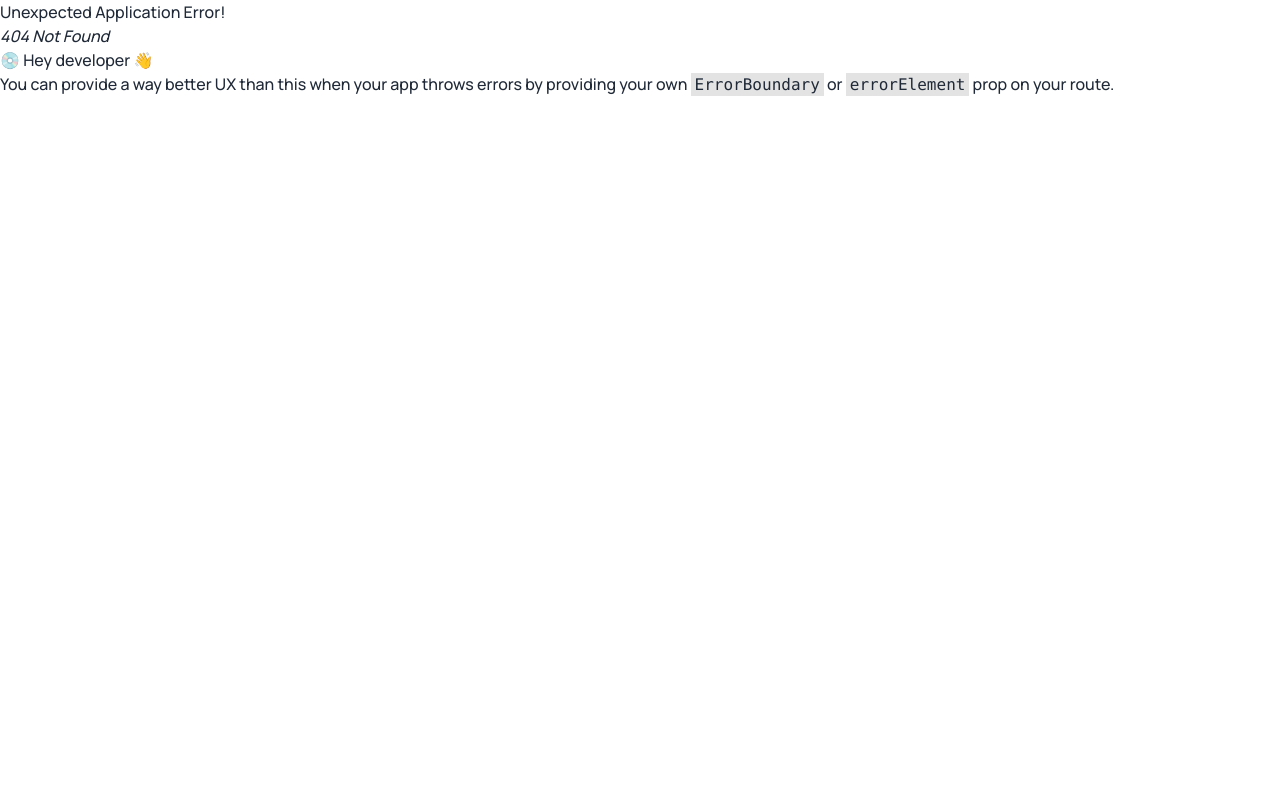
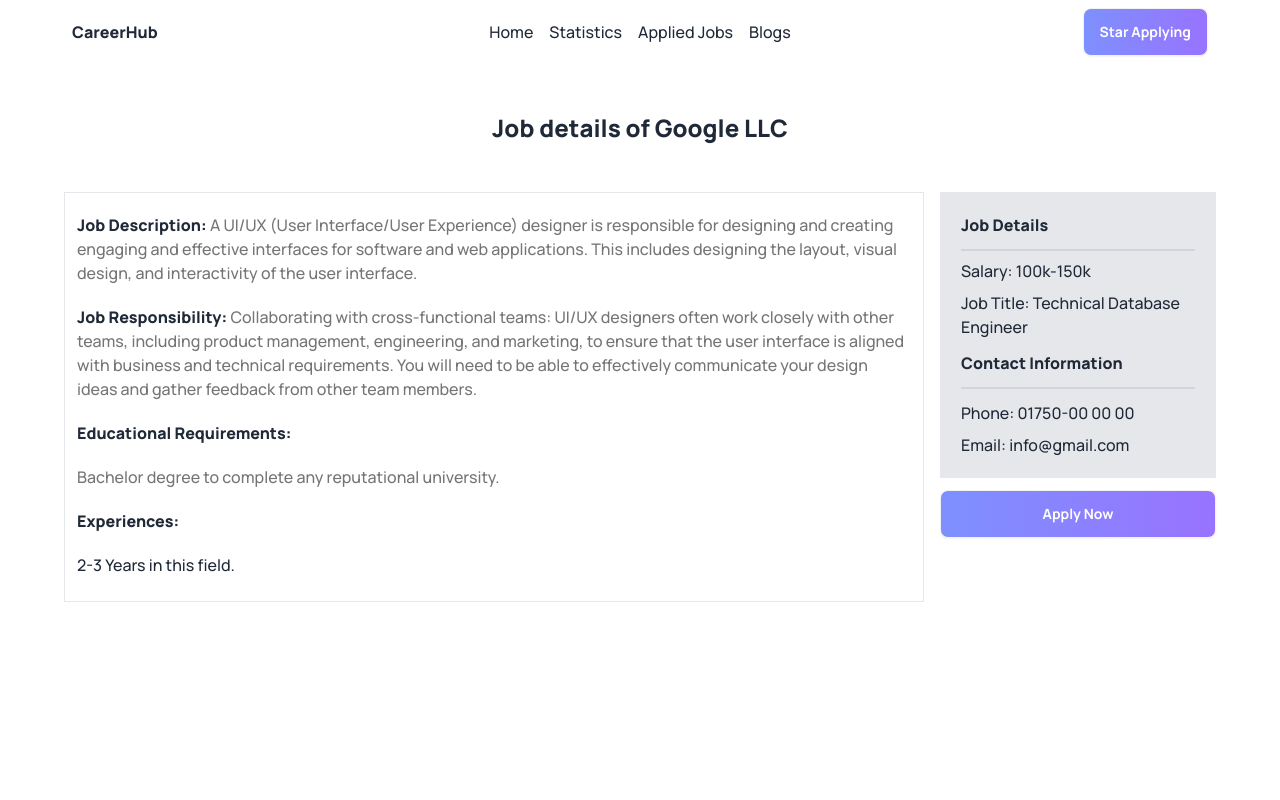
Before and after one commit to cssmh/career-hub-react, a React (Vite) app: page /details/1 in a window 1280 px wide. Before the commit this address had no page. Shown: the top 800 px of the page. Built offline with nearby package versions, Linux system fonts and the light colour scheme.

Commit message:
job details added with all its details

```diff
--- a/src/Component/FeaturedJobs/FeaturedJobs.jsx
+++ b/src/Component/FeaturedJobs/FeaturedJobs.jsx
@@ -1,6 +1,10 @@
+import { IoLocationOutline } from "react-icons/io5";
+import { AiOutlineDollarCircle } from "react-icons/ai";
 import PropTypes from 'prop-types';
+import { NavLink } from "react-router-dom";
 const FeaturedJobs = ({getJobs}) => {
-    const { logo, job_title, company_name, remote_or_onsite, job_type, location, salary, } = getJobs
+
+    const { id, logo, job_title, company_name, remote_or_onsite, job_type, location, salary, } = getJobs
     return (
         <div className='border-[1px] rounded-lg border-gray-200 p-5 text-left'>
             <img src={logo} alt="" />
@@ -11,10 +15,12 @@
                 <p className='border-2 p-[5px]'>{job_type}</p>
             </div>
             <div className='flex text-[#757575] gap-2 my-3'>
-                <p>{location}</p>
-                <p>{salary}</p>
+                <p className="flex items-center gap-1"><IoLocationOutline />{location}</p>
+                <p className="flex items-center gap-1"><AiOutlineDollarCircle />{salary}</p>
             </div>
+            <NavLink to={`/details/${id}`}>
             <button className='btn bg-gradient-to-r from-[#7E90FE] to-[#9873FF] text-white'>View Details</button>
+            </NavLink>
         </div>
     );
 };
--- /dev/null
+++ b/src/Component/FeaturedJobsDetails/Details.jsx
@@ -0,0 +1,69 @@
+import { useLoaderData, useParams } from "react-router-dom";
+
+const Details = () => {
+  const detailsDataFromLoader = useLoaderData();
+  // const {paramsId} = useParams()
+  // console.log(paramsId.detailId);
+
+  const { detailId } = useParams();
+  const getId = parseInt(detailId);
+
+  const jobMatching = detailsDataFromLoader.find((job) => job.id === getId);
+  const {
+    company_name,
+    job_description,
+    job_responsibility,
+    educational_requirements,
+    experiences,
+    salary,
+    job_title,
+    contact_information,
+  } = jobMatching;
+
+  return (
+    <div>
+      <h2 className="text-center font-extrabold text-2xl my-12">
+        Job details of {company_name}
+      </h2>
+      <div className="grid gap-4 md:grid-cols-4">
+        <div className="border md:col-span-3 px-3 pb-6">
+          <p className="my-5">
+            <span className="font-extrabold">Job Description:</span>{" "}
+            <span className="text-[#757575]">{job_description}</span>
+          </p>
+          <p>
+            <span className="font-extrabold">Job Responsibility:</span>{" "}
+            <span className="text-[#757575]">{job_responsibility}</span>
+          </p>
+          <div>
+            <p className="my-5 font-extrabold">Educational Requirements:</p>
+            <p className="text-[#757575]">{educational_requirements}</p>
+          </div>
+          <div>
+            <p className="my-5 font-extrabold">Experiences:</p>
+            <p>{experiences}</p>
+          </div>
+        </div>
+        <div>
+          <div className="border p-5 bg-gray-200">
+            <h1 className="font-extrabold border-b-2 border-gray-300 pb-3">
+              Job Details
+            </h1>
+            <p className="my-2">Salary: {salary}</p>
+            <p>Job Title: {job_title}</p>
+            <div className="my-3 border-b-2 border-gray-300 pb-3">
+              <h1 className="font-extrabold">Contact Information</h1>
+            </div>
+            <p className="my-2">Phone: {contact_information.phone}</p>
+            <p>Email: {contact_information.email}</p>
+          </div>
+          <button className="w-full mt-3 btn bg-gradient-to-r from-[#7E90FE] to-[#9873FF] text-white">
+            Apply Now
+          </button>
+        </div>
+      </div>
+    </div>
+  );
+};
+
+export default Details;
--- a/src/Component/Header/Header.jsx
+++ b/src/Component/Header/Header.jsx
@@ -41,7 +41,7 @@
         <ul className="space-x-4 menu-horizontal px-1">{links}</ul>
       </div>
       <div className="navbar-end">
-        <a className="btn bg-gradient-to-r from-[#7E90FE] to-[#9873FF] bg-white">Star Applying</a>
+        <a className="btn bg-gradient-to-r from-[#7E90FE] to-[#9873FF] text-white">Star Applying</a>
       </div>
     </div>
   );
--- a/src/Component/Home/Home.jsx
+++ b/src/Component/Home/Home.jsx
@@ -80,7 +80,7 @@
             ))}
           </div>
           <div className={totalJobs === jobs.length? "hidden" : ""}>
-          <button onClick={()=>(setTotalJobs(jobs.length))} className='mt-4 btn bg-gradient-to-r from-[#7E90FE] to-[#9873FF] text-white'>See All Jobs</button>
+          <button onClick={()=>(setTotalJobs(jobs.length))} className='my-4 btn bg-gradient-to-r from-[#7E90FE] to-[#9873FF] text-white'>See All Jobs</button>
           </div>
         </div>
       </section>
--- a/src/main.jsx
+++ b/src/main.jsx
@@ -11,6 +11,7 @@
 import Statistics from './NavComponent/Statistics/Statistics';
 import Applied from './NavComponent/AppliedJobs/Applied';
 import Blogs from './NavComponent/Blogs/Blogs';
+import Details from './Component/FeaturedJobsDetails/Details';
 
 const router = createBrowserRouter([
   {
@@ -32,7 +33,12 @@
       {
         path: "/blogs",
         element: <Blogs></Blogs>
-      }
+      },
+      {
+        path: "/details/:detailId",
+        loader: ()=> fetch("../jobs.json") ,
+        element: <Details></Details>
+      },
     ]
   },
 ]);
```
